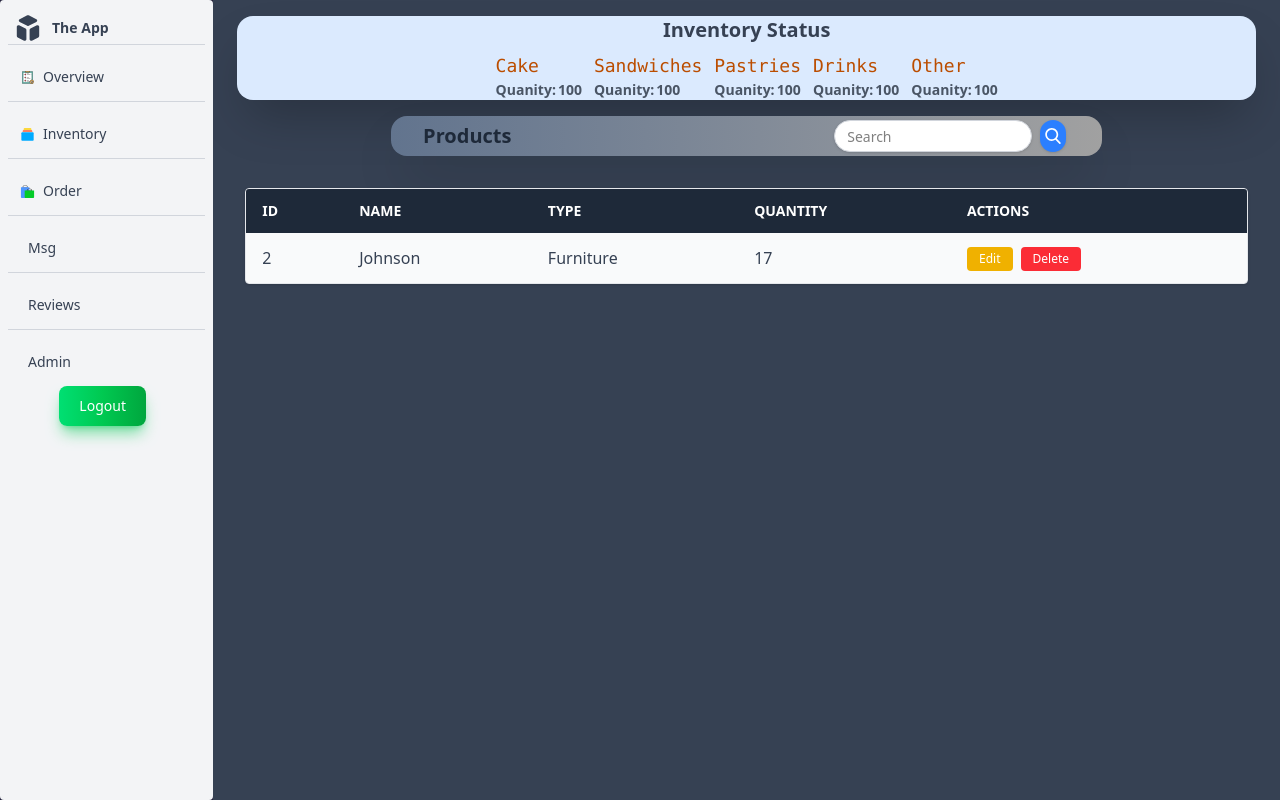
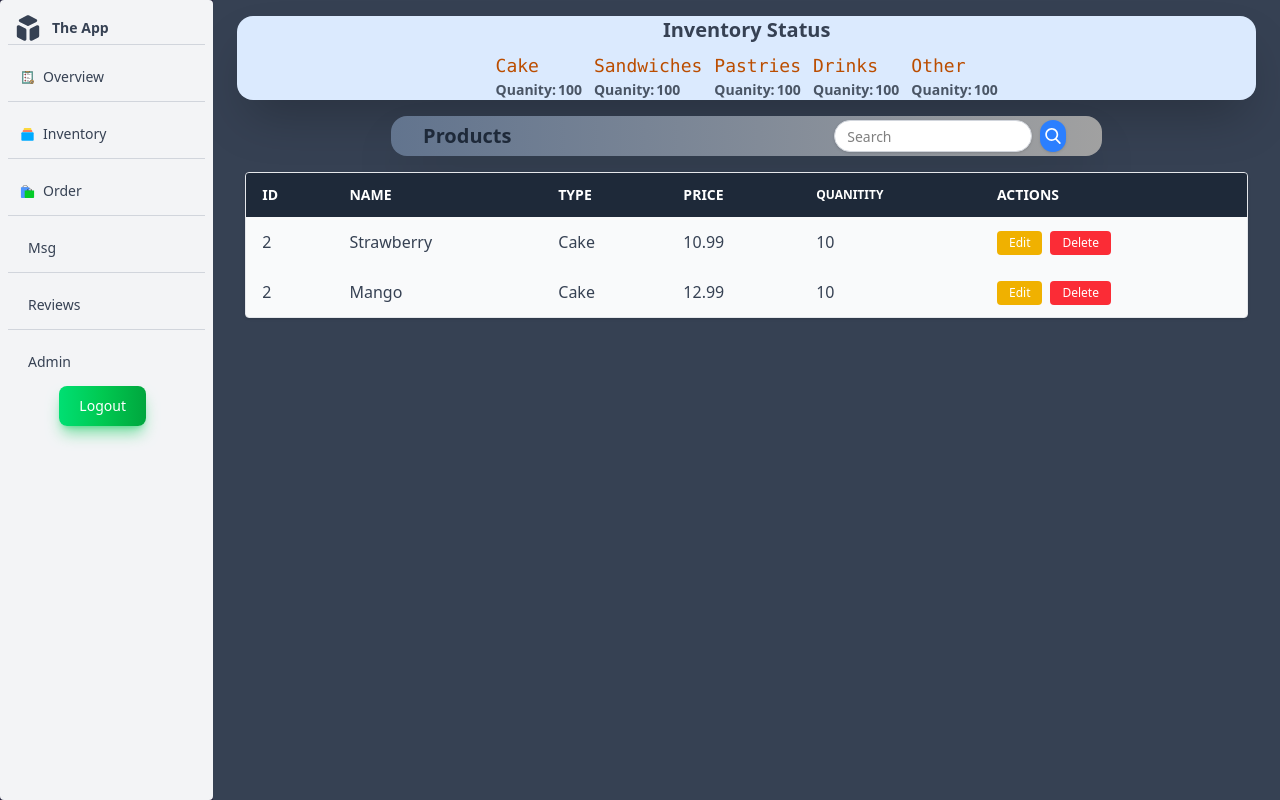
Before and after one commit to gzaigirdar/Online_Shop, a Next.js app in the folder Frontend/e_shop/: page /DashBoard in a window 1280 px wide. Built offline with nearby package versions, Linux system fonts and the light colour scheme.

Commit message:
added edit product form,modified ui elements,and added  delete feature for each row

```diff
--- a/Frontend/e_shop/src/app/DashBoard/page.jsx
+++ b/Frontend/e_shop/src/app/DashBoard/page.jsx
@@ -1,3 +1,4 @@
+
 import DashBoard from "@/components/DashBoard/DashMain";
 function Dash_Page() {
     return (
--- a/Frontend/e_shop/src/components/DashBoard/DashMain.jsx
+++ b/Frontend/e_shop/src/components/DashBoard/DashMain.jsx
@@ -6,10 +6,14 @@ import { FcBullish, FcMoneyTransfer } from "react-icons/fc";
 import DashChart from "./OverView/DashChart";
 import DashBarChart from "./OverView/BarChart";
 import Inventory from "./Inventory/Inventory";
+import dynamic from "next/dynamic";
 
 
 
 function DashBoard() {
+    const DashChart = dynamic(() => import("./OverView/DashChart"), { ssr: false });
+    const DashBarChart = dynamic(() => import("./OverView/BarChart"), { ssr: false });
+
 
     const [comp,setComp] = useState('Inventory')
 
--- /dev/null
+++ b/Frontend/e_shop/src/components/DashBoard/Inventory/EditProd.jsx
@@ -0,0 +1,88 @@
+function EditProd() {
+  return (
+    <>
+      <div className="flex flex-col justify-center items-center gap-4">
+        <div className="w-[700px] max-w-[95%] bg-white rounded-xl shadow-lg p-4">
+          <h2 className="text-2xl text-center py-2 font-bold text-gray-800 mb-4">
+            Product Information
+          </h2>
+
+          <form className="space-y-4">
+            {/* Product Name */}
+            <div className="flex flex-col sm:flex-row items-center gap-2">
+              <label className="w-32 flex-shrink-0 text-black font-medium" htmlFor="name">
+                Product Name
+              </label>
+              <input
+                type="text"
+                id="name"
+                name="name"
+                placeholder="Enter product name"
+                className="flex-1 px-2 py-1.5 border rounded-md border-black text-black focus:outline-none focus:ring-2 focus:ring-blue-400"
+              />
+            </div>
+
+            {/* Type */}
+            <div className="flex flex-col sm:flex-row items-center gap-2">
+              <label className="w-32 flex-shrink-0 text-black font-medium" htmlFor="type">
+                Type
+              </label>
+              <select
+                id="type"
+                name="type"
+                className="flex-1 px-2 py-1.5 border rounded-md border-black text-black focus:outline-none focus:ring-2 focus:ring-blue-400"
+              >
+                <option value="">Select type</option>
+                <option value="cake">Cake</option>
+                <option value="pastries">Pastries</option>
+                <option value="drinks">Drinks</option>
+                <option value="other">Other</option>
+              </select>
+            </div>
+
+            {/* Quantity */}
+            <div className="flex flex-col sm:flex-row items-center gap-2">
+              <label className="w-32 flex-shrink-0 text-black font-medium" htmlFor="quantity">
+                Quantity
+              </label>
+              <input
+                type="number"
+                id="quantity"
+                name="quantity"
+                placeholder="Enter quantity"
+                className="flex-1 px-2 py-1.5 border rounded-md border-black text-black focus:outline-none focus:ring-2 focus:ring-blue-400"
+              />
+            </div>
+
+            {/* Price */}
+            <div className="flex flex-col sm:flex-row items-center gap-2">
+              <label className="w-32 flex-shrink-0 text-black font-medium" htmlFor="price">
+                Price
+              </label>
+              <input
+                type="number"
+                id="price"
+                name="price"
+                placeholder="Enter price"
+                step="0.01"
+                className="flex-1 px-2 py-1.5 border rounded-md border-black text-black focus:outline-none focus:ring-2 focus:ring-blue-400"
+              />
+            </div>
+
+            {/* Submit Button */}
+            <div className="flex justify-end">
+              <button
+                type="submit"
+                className="px-6 py-2 bg-blue-500 text-white rounded-md hover:bg-blue-600 transition"
+              >
+                Submit
+              </button>
+            </div>
+          </form>
+        </div>
+      </div>
+    </>
+  );
+}
+
+export default EditProd;
--- a/Frontend/e_shop/src/components/DashBoard/Inventory/InvRow.jsx
+++ b/Frontend/e_shop/src/components/DashBoard/Inventory/InvRow.jsx
@@ -1,18 +1,32 @@
-function InvRow() {
-    return (
+'use client'
+import { useState } from "react";
+import EditProd from "./EditProd";
+import Modal from "@/components/modals/Modal";
+
+function InvRow({id,name,cake_type,price,quanitity,delete_item,show_edit}) {
+
+
+
+
+  return (
         <>
+
+
+
 
 
             <tr className="bg-gray-50">
                 <td className="py-3 px-4">2</td>
-                <td className="py-3 px-4">Johnson</td>
-                <td className="py-3 px-4">Furniture</td>
-                <td className="py-3 px-4">17</td>
+                <td className="py-3 px-4">{name}</td>
+                <td className="py-3 px-4">{cake_type}</td>
+                <td className="py-3 px-4">{price}</td>
+                <td className="py-3 px-4">{quanitity}</td>
                 <td className="py-3 px-4 space-x-2">
-                  <button className="px-3 py-1 bg-yellow-500 hover:bg-yellow-600 text-white text-xs rounded">Edit</button>
-                  <button className="px-3 py-1 bg-red-500 hover:bg-red-600 text-white text-xs rounded">Delete</button>
+                  <button onClick={show_edit} className="px-3 py-1 bg-yellow-500 hover:bg-yellow-600 text-white text-xs rounded">Edit</button>
+                  <button onClick={() => delete_item(id)} className="px-3 py-1 bg-red-500 hover:bg-red-600 text-white text-xs rounded">Delete</button>
                 </td>
               </tr>
+
 
       </>
      );
--- a/Frontend/e_shop/src/components/DashBoard/Inventory/Inventory.jsx
+++ b/Frontend/e_shop/src/components/DashBoard/Inventory/Inventory.jsx
@@ -1,8 +1,10 @@
+import { useState } from "react";
 import InvStat from "./InvStat";
 import InvTable from "./TableInv";
 
 
 function Inventory() {
+
     return (
             <div className=" flex flex-col h-full w-full">
 
--- a/Frontend/e_shop/src/components/DashBoard/Inventory/TableInv.jsx
+++ b/Frontend/e_shop/src/components/DashBoard/Inventory/TableInv.jsx
@@ -1,8 +1,39 @@
+'use client'
+
+import InvRow from "./InvRow";
+import { useState } from "react";
+import EditProd from "./EditProd";
 
 
-import InvRow from "./InvRow";
+function InvTable() {
+        const [inv_list,setInvList] =useState([{
+          "id" : "1",
+          "Name": "Strawberry",
+          "Type": "Cake",
+          "Price": "10.99",
+          "Quanitity": "10"
+      },
+      {
+          "id" : "2",
+          "Name": "Mango",
+          "Type": "Cake",
+          "Price": "12.99",
+          "Quanitity": "10"
+      }
+      ])
+      const[edit,setEdit] = useState(false)
 
-function InvTable() {
+      const show_edit = () => setEdit(true);
+      const close_edit = () => setEdit(false)
+
+
+      function add_prod(new_prod){
+        setInvList(prev_list => [...prev_list,new_prod])
+
+      }
+      function delete_prod(prod_id){
+        setInvList( prevItems => prevItems.filter(item=> item.id !== prod_id));
+      }
   return (
     <>
       {/* Title + Search */}
@@ -35,26 +66,53 @@ function InvTable() {
       </div>
 
       {/* Table */}
-      <div className="px-4 md:px-8 py-8 w-full max-w-full mx-auto ">
-        <div className="shadow overflow-x-auto rounded border border-gray-200">
+      <div className="px-4 md:px-8 py-4 w-full max-w-full mx-auto ">
+        { edit ? (
+          <EditProd />
+
+        ) : (
+          <div className="shadow overflow-x-auto rounded border border-gray-200">
           <table className="min-w-full bg-white table-auto">
             <thead className="bg-gray-800 text-white">
               <tr>
                 <th className="text-left py-3 px-4 uppercase font-semibold text-sm">ID</th>
                 <th className="text-left py-3 px-4 uppercase font-semibold text-sm">Name</th>
                 <th className="text-left py-3 px-4 uppercase font-semibold text-sm">Type</th>
-                <th className="text-left py-3 px-4 uppercase font-semibold text-sm">Quantity</th>
+                <th className="text-left py-3 px-4 uppercase font-semibold text-sm">Price</th>
+                <th className="text-left py-3 px-4 uppercase font-semibold text-xs">quanitity</th>
                 <th className="text-left py-3 px-4 uppercase font-semibold text-sm">Actions</th>
               </tr>
             </thead>
             <tbody className="text-gray-700">
-              <InvRow />
+
+              {
+                inv_list.map(
+                  item => (
+                    <InvRow key={item.id} id={item.id} name={item.Name} cake_type={item.Type} price={item.Price} delete_item={delete_prod} show_edit={show_edit} quanitity={item.Quanitity} />
+                  )
+
+
+
+
+                )
+              }
+
 
               {/* more rows... */}
             </tbody>
           </table>
+
         </div>
+
+
+
+
+
+        )
+        }
       </div>
+
+
     </>
   );
 }
--- a/Frontend/e_shop/src/components/context/login_context.js
+++ b/Frontend/e_shop/src/components/context/login_context.js
@@ -23,10 +23,10 @@ export function LoginProvider ({children}) {
 
                 }
             )
-            console.log('function has triggered')
+
             console.log(res.data)
         } catch(e){
-            console.log(e)
+
             return e.message;
         }
     }
--- a/Frontend/e_shop/src/components/navbar/Navbar.js
+++ b/Frontend/e_shop/src/components/navbar/Navbar.js
@@ -1,6 +1,7 @@
 'use client'
 import { useState,useContext } from "react"
 import { Login } from "../context/login_context"
+import Link from "next/link"
 
 
 export default function Navbar({open_modal}){
@@ -18,19 +19,37 @@ export default function Navbar({open_modal}){
 
     {/* Nav Items (always horizontal) */}
     <nav className="w-full  md:w-auto p-1">
-      <ul className="flex justify-end items-center text-gray-200 text-sm text-white-200 space-x-2 md:space-x-4">
-        <li><a className="block py-1 px-2 md:px-3 " href="#">About Us</a></li>
-        <li><a className="block py-1 px-2 md:px-3 " href="/ReviewPage">Review</a></li>
-        <li><a className="block py-1 px-2 md:px-3 " href="#">Contact</a></li>
-        {logged ?
+    <ul className="flex justify-end items-center text-gray-200 text-sm space-x-2 md:space-x-4">
+  <li>
+    <Link href="/About" className="block py-1 px-2 md:px-3">
+      About us
+    </Link>
+  </li>
+
+  <li>
+    <Link href="/ReviewPage" className="block py-1 px-2 md:px-3">
+      Review
+    </Link>
+  </li>
+
+  <li>
+  <Link href="/Contact" className="block py-1 px-2 md:px-3">
+      Contact
+    </Link>
+
+  </li>
+
+  {logged ? (
     <li onClick={() => changeStatus(false)}>
       <a className="block py-1 px-2 md:px-3" href="#">Log out</a>
-          </li> :
+    </li>
+  ) : (
     <li onClick={() => open_modal()}>
       <a className="block py-1 px-2 md:px-3" href="#">Log in</a>
     </li>
-        }
+  )}
 </ul>
+
     </nav>
 
   </header>
```
Also changed, not shown: Frontend/e_shop/src/components/Inventory/Sidebar.js (deleted, +0 -8 lines). Lines whose indentation alone changed are shown as unchanged.
